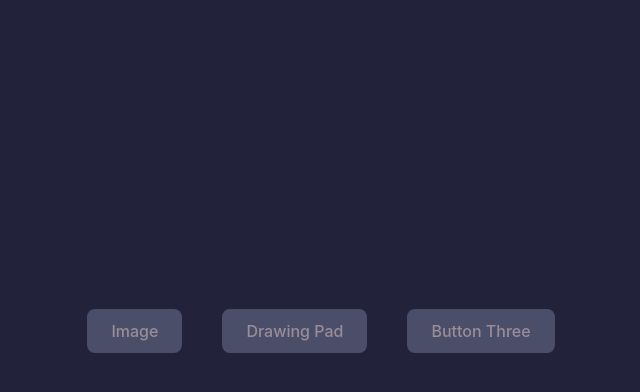
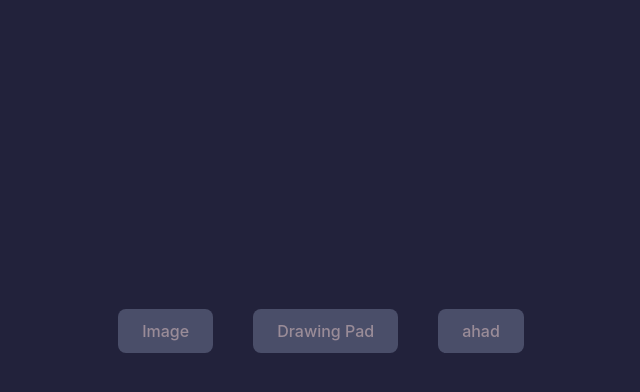
Before and after one commit to subran5/subran5.github.io, a plain HTML site: page index.html in a window 1280 px wide. Shown: the part 122-514 px from the top of the page, without its empty margins (319-959 px from the left). Drawn offline with Linux system fonts and the light colour scheme.

Commit message:
Replace Button Three with link to ahad.jpeg

```diff
--- a/index.html
+++ b/index.html
@@ -16,7 +16,7 @@
         <div class="button-group">
             <a href="alpha.html" class="btn shadow-caster">Image</a>
             <a href="bravo.html" class="btn shadow-caster">Drawing Pad</a>
-            <a href="#" class="btn shadow-caster">Button Three</a>
+            <a href="ahad.jpeg" class="btn shadow-caster">ahad</a>
         </div>
     </div>
 
```
